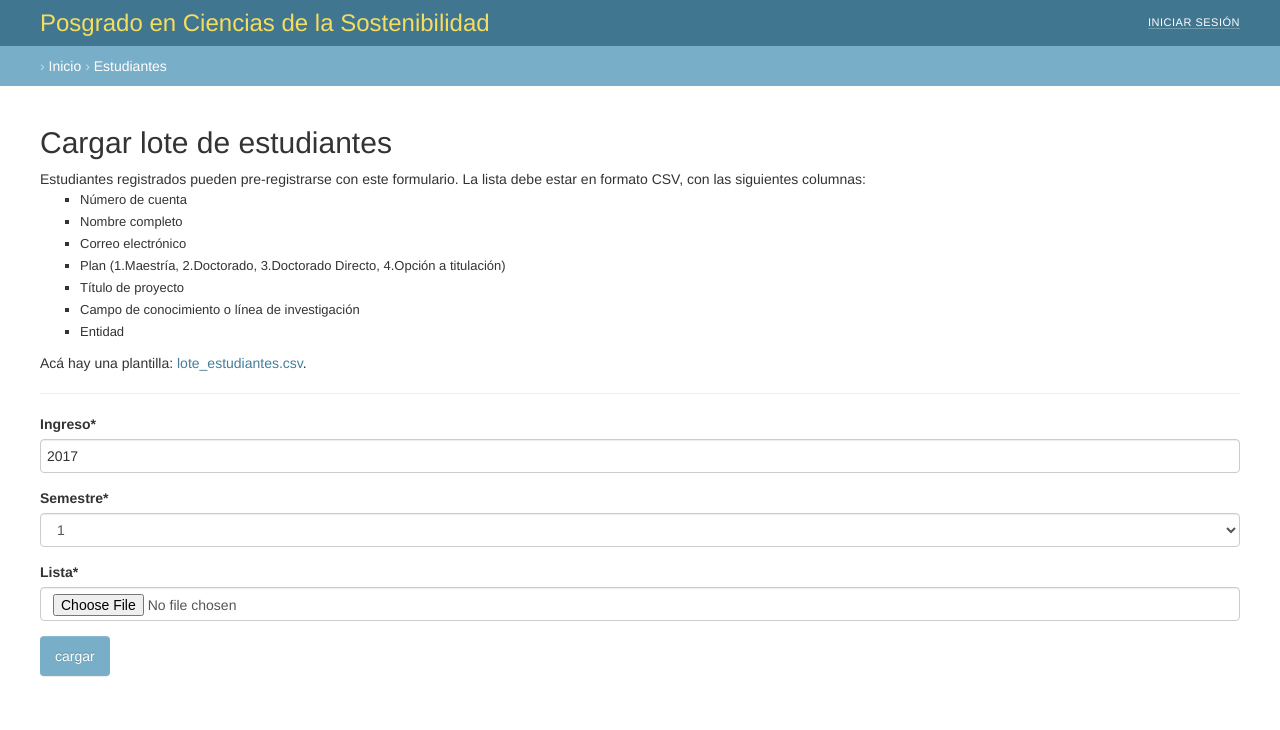
After one commit to pcs-unam/siges, a Django app: page /inicio/estudiantes/cargar in a window 1280 px wide. The commit adds this page. Shown: the top 730 px of the page. Run offline with Django 3.2, Linux system fonts and the light colour scheme; some libraries are stand-ins or nearby versions.

Commit message:
formulario para cargar lote de estudiantes

```diff
--- a/posgradmin/posgradmin/forms.py
+++ b/posgradmin/posgradmin/forms.py
@@ -1,4 +1,5 @@
 # coding: utf-8
+from datetime import datetime
 from django import forms
 from crispy_forms.helper import FormHelper
 from crispy_forms.layout import Layout, Div, Submit, HTML, Button, Row, Field, Column
@@ -294,3 +295,22 @@ class CatedraModelForm(forms.ModelForm):
         self.helper = FormHelper(self)
         self.helper.form_class = 'form-horizontal'
         self.helper.layout.append(Submit('registrar', 'registrar'))
+
+
+class EstudianteCargarForm(forms.Form):
+
+    ingreso = forms.IntegerField(initial=datetime.now().year,
+                                 min_value=datetime.now().year)
+    semestre = forms.ChoiceField(choices=[(1, 1),
+                                          (2, 2)])
+    lista = forms.FileField(required=True)
+
+    helper = FormHelper()
+    helper.layout = Layout(
+        Field('ingreso'),
+        Field('semestre'),
+        Field('lista'),
+        FormActions(
+            Submit('cargar', 'cargar', css_class="btn-primary"),
+        )
+    )
--- /dev/null
+++ b/posgradmin/posgradmin/templates/posgradmin/cargar_lote.html
@@ -0,0 +1,25 @@
+{% extends "posgradmin/posgradmin_base.html" %}
+{% load crispy_forms_tags %}
+
+
+{% block content %}
+Estudiantes registrados pueden pre-registrarse con este formulario.
+
+La lista debe estar en formato CSV, con las siguientes columnas:
+
+<ul>
+<li>Número de cuenta</li>
+<li>Nombre completo</li>
+<li>Correo electrónico</li>
+<li>Plan (1.Maestría, 2.Doctorado, 3.Doctorado Directo, 4.Opción a titulación)</li>
+<li>Título de proyecto</li>
+<li>Campo de conocimiento o línea de investigación</li>
+<li>Entidad</li>
+</ul>
+
+Acá hay una plantilla: <a href="lote_estudiantes.csv">lote_estudiantes.csv</a>.
+<hr />
+
+{% crispy form %}
+
+{% endblock %}
--- a/posgradmin/posgradmin/templates/posgradmin/estudiante_list.html
+++ b/posgradmin/posgradmin/templates/posgradmin/estudiante_list.html
@@ -19,7 +19,10 @@
 
 <h2>Estudiantes</h2>
 
-  {% include 'sortable_listview/sort_links.html' %}
+<a href="/inicio/estudiantes/cargar">Cargar lote de estudiantes</a>
+<hr>
+
+{% include 'sortable_listview/sort_links.html' %}
 
 <table class="table table-striped">
   <thead>
--- a/posgradmin/posgradmin/urls.py
+++ b/posgradmin/posgradmin/urls.py
@@ -25,7 +25,9 @@ from posgradmin.views import SolicitudNuevaView, \
     JuradoGradoElegirView, CambiarProyectoView, MisCatedrasView, \
     CatedraRegistrar, AdscripcionEliminar, AdscripcionAgregar, \
     SolicitudCambiarEstado, SolicitudDictaminar, \
-    EstudianteSortableView, AcademicoSortableView, CatedraSortableView
+    EstudianteSortableView, AcademicoSortableView, CatedraSortableView, \
+    EstudianteCargar
+
 
 from django.conf.urls.static import static
 
@@ -64,6 +66,9 @@ urlpatterns = [
 
     url(r'^inicio/estudiantes/$',
         EstudianteSortableView.as_view()),
+
+    url(r'^inicio/estudiantes/cargar$',
+        EstudianteCargar.as_view()),
 
     url(r'^inicio/academicos/$',
         AcademicoSortableView.as_view()),
--- a/posgradmin/posgradmin/views.py
+++ b/posgradmin/posgradmin/views.py
@@ -12,7 +12,7 @@ from posgradmin.forms import SolicitudForm, PerfilModelForm, \
     AcademicoModelForm, EstudianteAutoregistroForm, SolicitudCommentForm, \
     SolicitudAnexoForm, GradoAcademicoModelForm, InstitucionModelForm, \
     ComiteTutoralModelForm, ProyectoModelForm, CatedraModelForm, \
-    AdscripcionModelForm, SolicitudDictamenForm
+    AdscripcionModelForm, SolicitudDictamenForm, EstudianteCargarForm
 from settings import solicitudes_profesoriles,\
     solicitudes_tutoriles, solicitudes_estudiantiles, solicitud_otro
 from posgradmin import workflows
@@ -862,3 +862,35 @@ class CatedraSortableView(SortableListView):
     paginate_by = 15
 
     model = Catedra
+
+
+class EstudianteCargar(View):
+
+    form_class = EstudianteCargarForm
+
+    breadcrumbs = [('/inicio/', 'Inicio'),
+                   ('/inicio/estudiantes/', 'Estudiantes')]
+
+    template_name = 'posgradmin/cargar_lote.html'
+
+    def get(self, request, *args, **kwargs):
+
+        form = self.form_class()
+
+        # envia todo a la plantilla etc
+        return render(request,
+                      self.template_name,
+                      {'form': form,
+                       'title': 'Cargar lote de estudiantes',
+                       'breadcrumbs': self.breadcrumbs})
+
+    def post(self, request, *args, **kwargs):
+        form = self.form_class(request.POST, request.FILES)
+        if form.is_valid():
+            # request.FILES['lista']
+            return HttpResponseRedirect("/inicio/estudiantes")
+        else:
+            return render(request,
+                          self.template_name,
+                          {'form': form,
+                           'breadcrumbs': self.breadcrumbs})
```
Also changed, not shown: posgradmin/posgradmin/models.py (+18 -13 lines).
